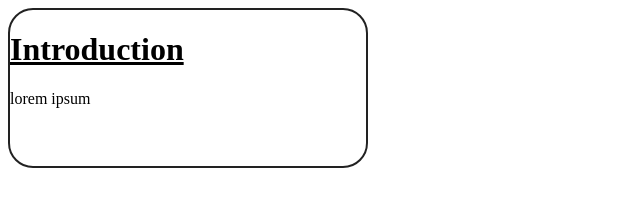
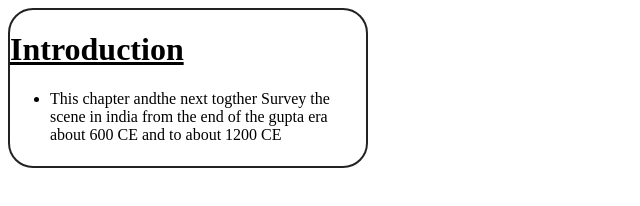
Before and after one commit to python382/S.S, a plain HTML site: page index.html in a window 1280 px wide. Shown: the whole page, without its empty margins (0-640 px from the left). Drawn offline with Linux system fonts and the light colour scheme.

Commit message:
Update notes

```diff
--- a/index.html
+++ b/index.html
@@ -15,7 +15,9 @@
     <body>
       <div class=rectangle>
           <h1><u>Introduction</u></h1>
-          <p>lorem ipsum</p>
+          <ul>
+            <li>This chapter andthe next togther Survey the scene in india from the end of the gupta era about 600 CE and to about 1200 CE</li>
+          </ul>
       </div>
     </body>
 </html>
```
